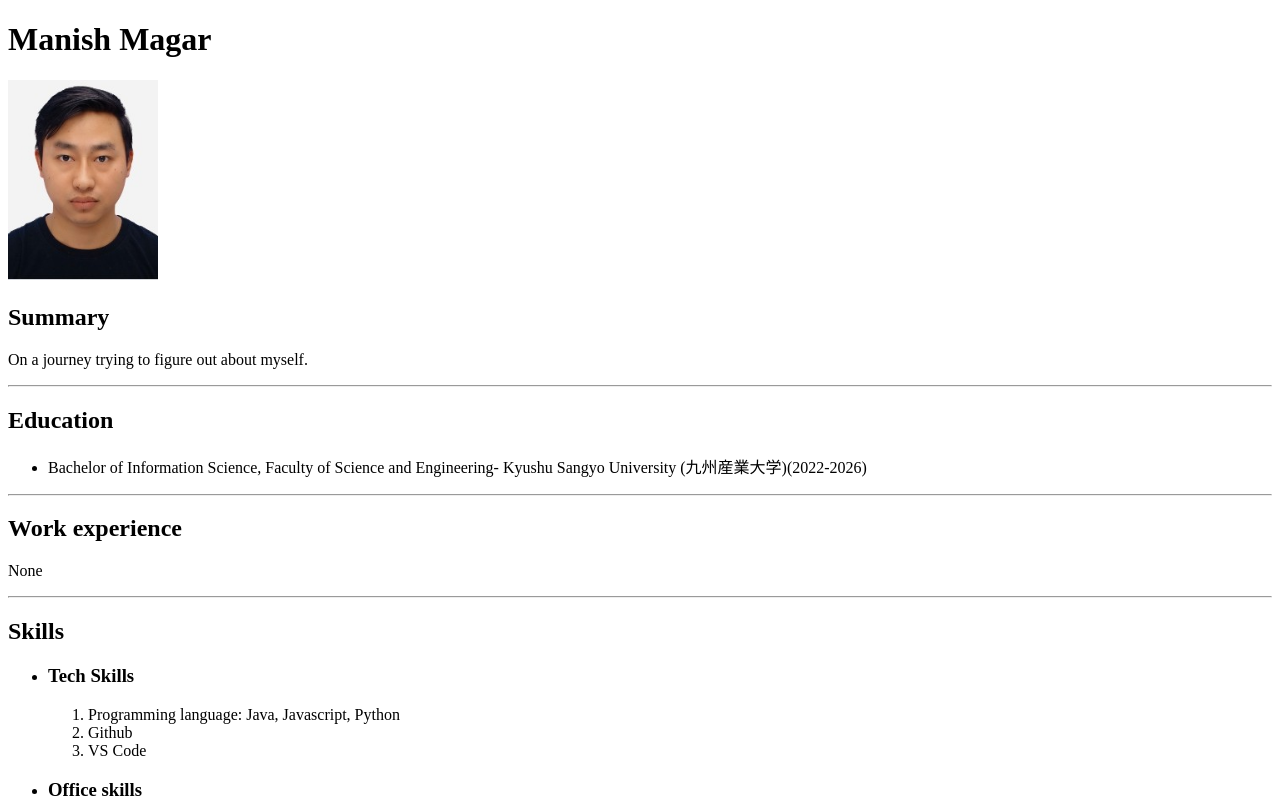
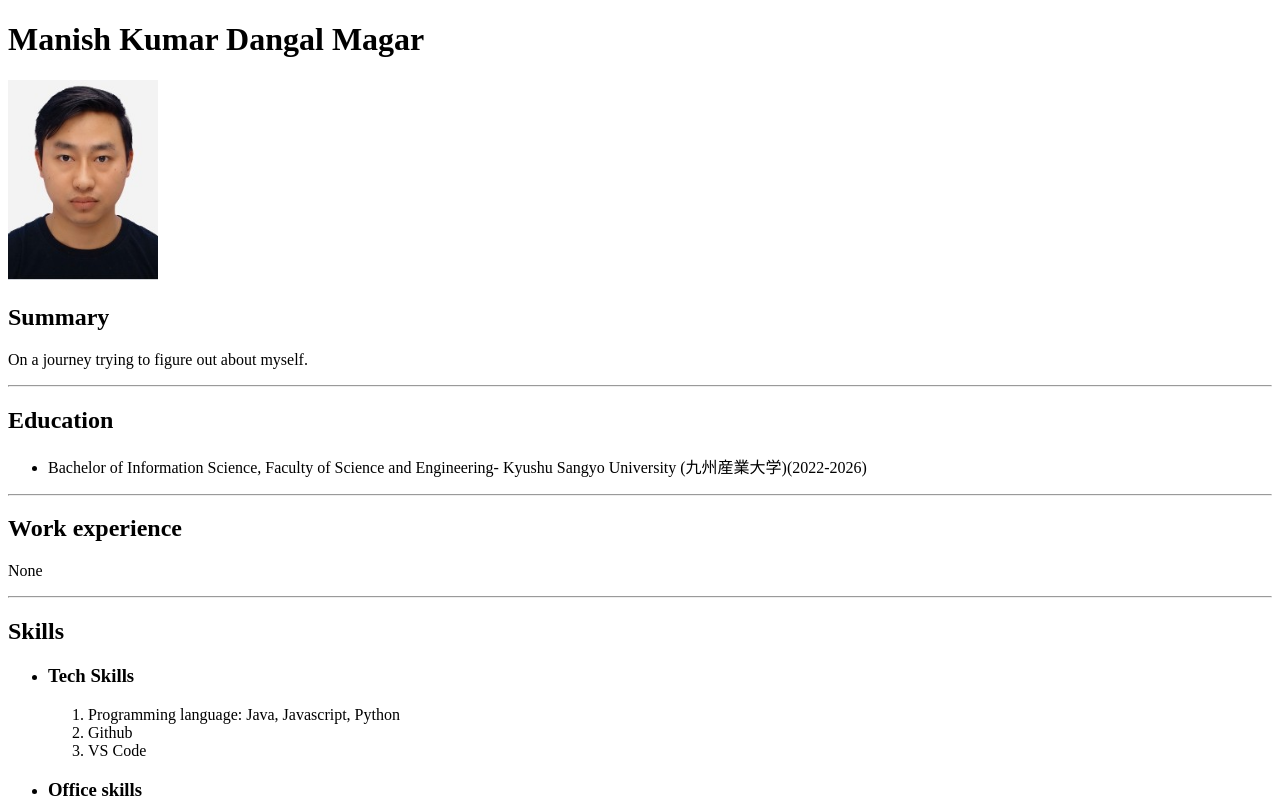
Before and after one commit to Manish999-dev/My-Resume, a plain HTML site: page index.html in a window 1280 px wide. Shown: the top 804 px of the page. Drawn offline with Linux system fonts and the light colour scheme.

Commit message:
Update index.html

```diff
--- a/index.html
+++ b/index.html
@@ -6,7 +6,7 @@
     <title>My Resume</title>
 </head>
 <body>
-    <h1>Manish Magar</h1>
+    <h1>Manish Kumar Dangal Magar</h1>
     <img src="./images/ID.jpg" height="200"/>
 
     <h2>Summary</h2>
```
